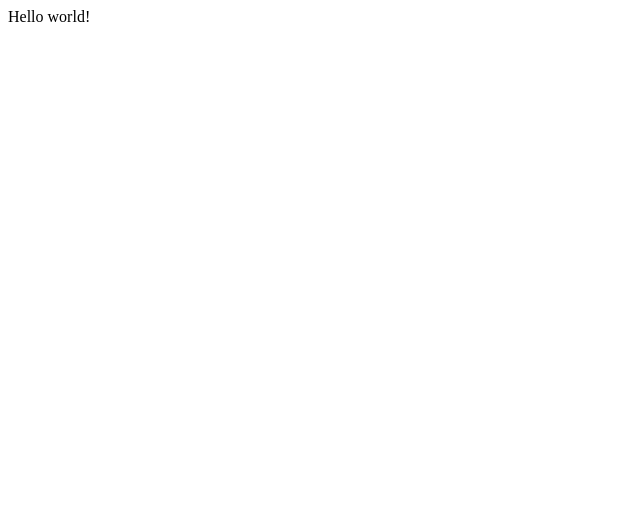
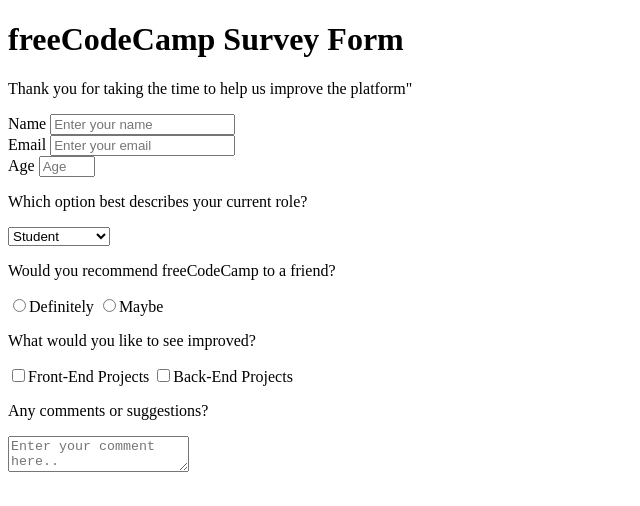
Before and after one commit to memicelis/surveyform, a plain HTML site: page index.html in a window 1280 px wide. Shown: the whole page, without its empty margins (0-640 px from the left). Drawn offline with Linux system fonts and the light colour scheme.

Commit message:
Added name,email,select options and checkbox,also textarea

```diff
--- a/index.html
+++ b/index.html
@@ -7,7 +7,49 @@
   </head>
 
   <body>
-    Hello world!
+    <header class="header">
+      <h1 id="title">freeCodeCamp Survey Form</h1>
+      <p id="description">
+        Thank you for taking the time to help us improve the platform"
+      </p>
+      <form id="survey-form">
+      <div class = "form-group">
+        <label id ="name-label" for="name">Name</label>
+        <input type="text" name="name" id="name" placeholder="Enter your name" required>
+      </div>
+      <div class = "form-group">
+        <label id ="email-label" for="email">Email</label>
+        <input type="email" name="email" id="email" placeholder="Enter your email" required>
+      </div>
+      <div class = "form-group">
+        <label id="number-label" for="number">Age</label>
+        <input type ="number" name="age" id="number" min="10" max="99" placeholder="Age">
+      </div>
+      <div class = "form-group">
+        <p>Which option best describes your current role?</p>
+        <select id="dropdown" name="role">
+          <option value="student">Student</option>
+          <option value="job">Full Time Job</option>
+        </select>
+      </div>
+      <div class = "form-group">
+        <p>Would you recommend freeCodeCamp to a friend?</p>
+        <label>
+          <input name="user-recommend" value="definitely" type="radio">Definitely
+        </label> <input name="user-recommend" value="maybe" type="radio">Maybe
+        <label>
+        </label>
+      </div>
+      <div class = "form-group">
+        <p>What would you like to see improved?</p>
+        <label><input name="prefer" value="front-end" type="checkbox">Front-End Projects</label>
+        <label><input name="prefer" value="back-end" type="checkbox">Back-End Projects</label>
+      </div>
+      <div class = "form-group">
+        <p>Any comments or suggestions?</p>
+        <textarea id="comments" placeholder="Enter your comment here.."></textarea>
+      </div>
+      </form>
     <script src="https://cdn.freecodecamp.org/testable-projects-fcc/v1/bundle.js"></script>
     <script src="js/index.js"></script>
   </body>
```
